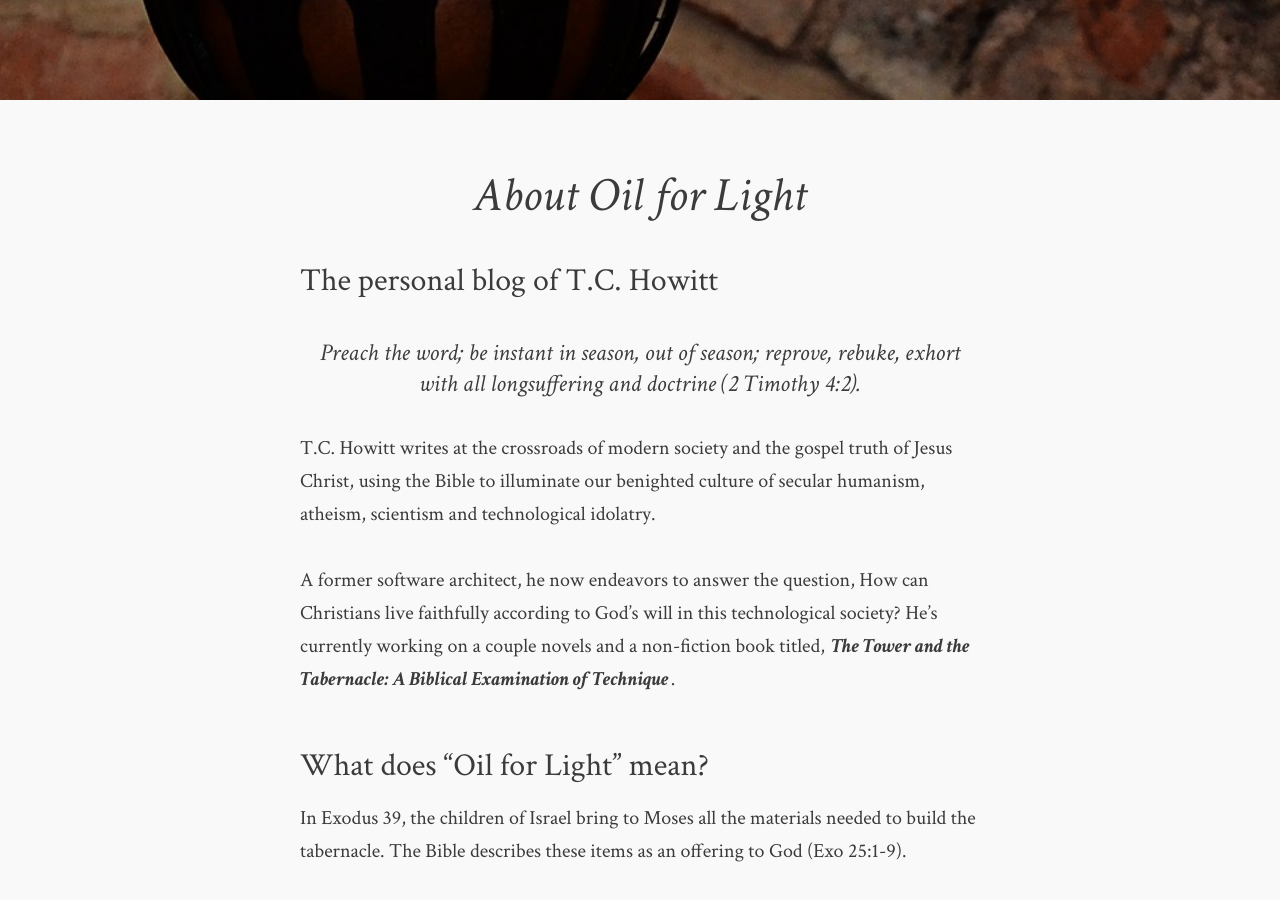
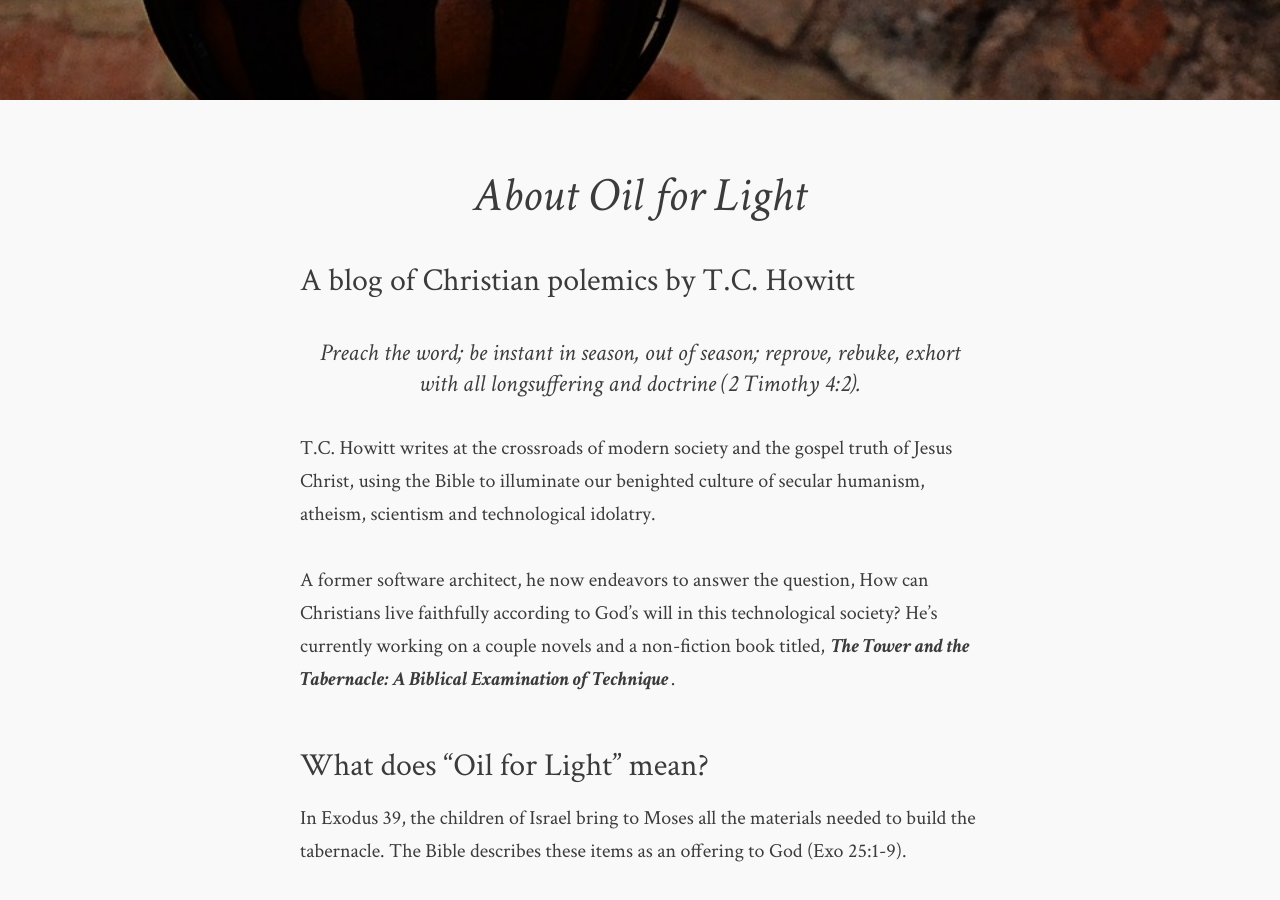
Before and after one commit to flashlightministries/oilforlight, a Jekyll site: the page built from about.md, in a window 1280 px wide and 900 px high, scrolled down 450 px. Built offline with Jekyll 4.4.1, drawn with Linux system fonts in a browser that asks for light colours; nearby versions of some CDN libraries.

Commit message:
Update about.md

```diff
--- a/about.md
+++ b/about.md
@@ -2,7 +2,7 @@
 layout: page
 permalink: /about/index.html
 title: About Oil for Light
-description: The personal blog of T.C. Howitt
+description: A blog of Christian polemics by T.C. Howitt
 published: true
 ---
 
```
